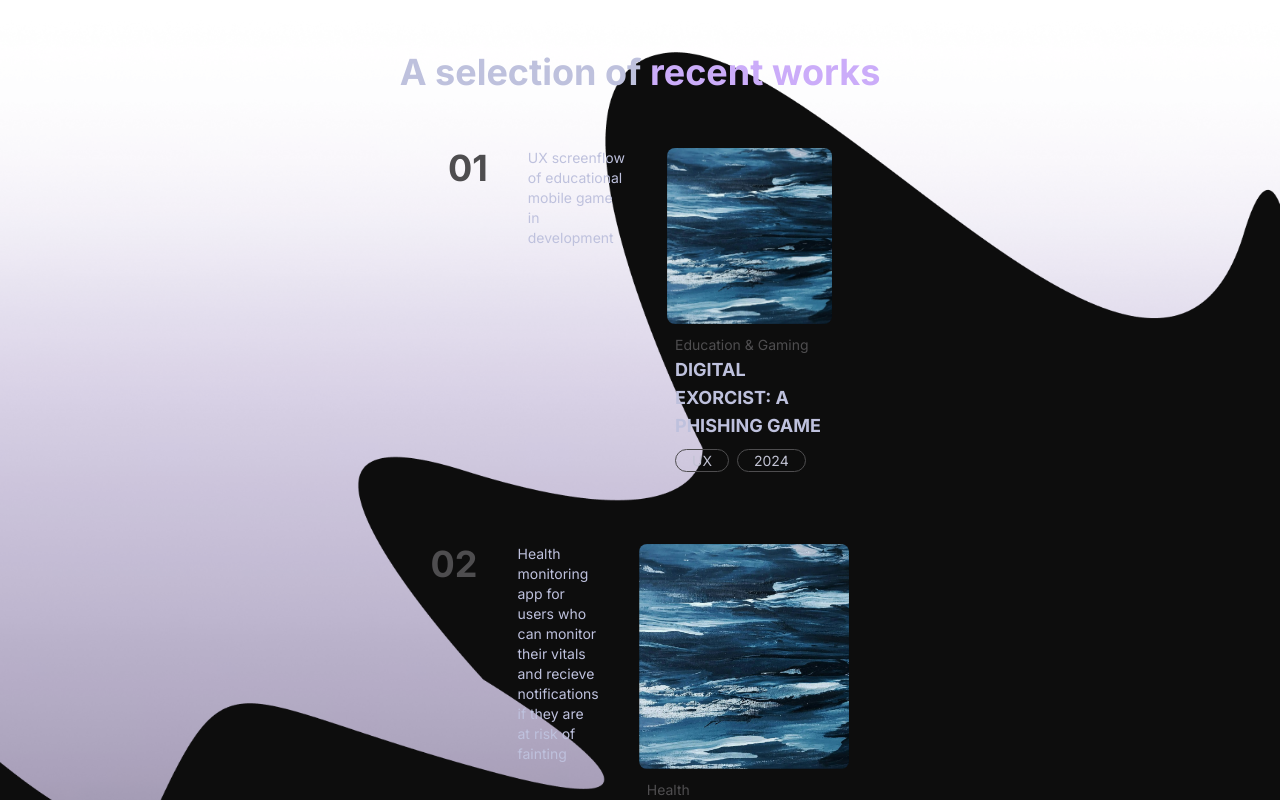
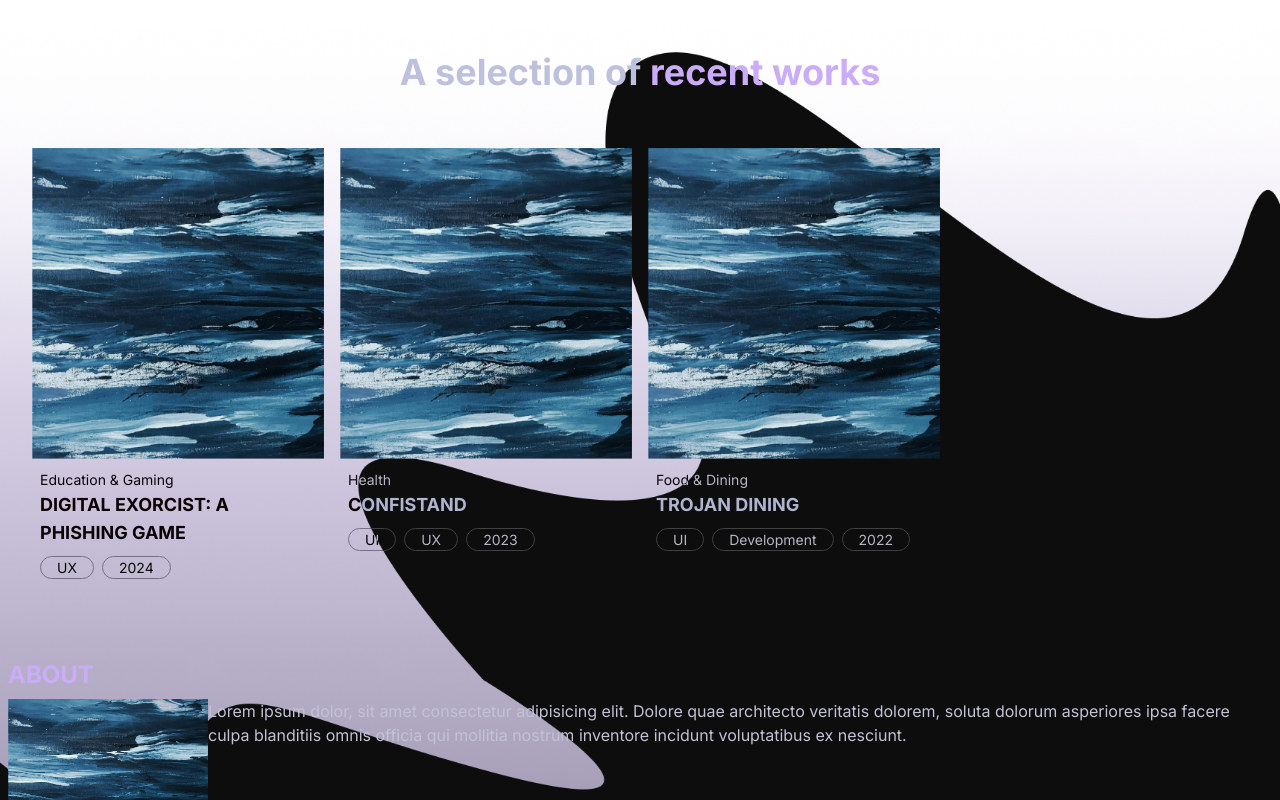
Before and after one commit to beatricehahn/nextjs-portfolio, a Next.js app: page / in a window 1280 px wide. Shown: the part 780-1580 px from the top of the page. Built offline with nearby package versions, Linux system fonts and the light colour scheme.

Commit message:
Replace flex with grid columns to display work

```diff
--- a/components/RecentProjects.tsx
+++ b/components/RecentProjects.tsx
@@ -8,14 +8,13 @@ const RecentProjects = () => {
             A selection of {' '}
             <span className="text-purple">recent works</span>
         </h1>
-        <div className="flex flex-col items-center justify-between p-4 gap-16 mt-10">
-            {projects.map(( { id, genre, title, des, img, tags }) => (
-                <div key={id} className=' flex items-center justify-center sm:w-96'>
+        <div
+            className="grid sm:grid-col-1 p-4 md:grid-cols-3 lg:grid-cols-4 gap-4 mt-10">
+            {projects.map(( { id, genre, title, img, tags }) => (
+                <div key={id} className=''>
                     <ProjectBox
-                        id={id}
                         genre={genre}
                         title={title}
-                        des={des}
                         img={img}
                         tags={tags}
                     />
--- a/components/molecules/ProjectBox.tsx
+++ b/components/molecules/ProjectBox.tsx
@@ -1,24 +1,18 @@
 import Tag from "../atoms/Tag";
 
 const ProjectBox = (
-  { id, genre, title, des, img, tags } : { id: number, genre : string, title : string, des: string, img : string, tags : string[] }
+  { genre, title, img, tags } : { genre : string, title : string, img : string, tags : string[] }
 ) => {
   return (
     <div className=" flex flex-col md:flex-row md:items-start md:justify-between items-center">
-      <div className='flex'>
-        <span className="font-bold text-4xl mr-10 text-white-800">
-          {"0" + id}
-        </span>
-        <p className="mr-10 text-sm h-[100px]">{des}</p>
-      </div>
-      <div className="rounded-lg w-full">
+      <div className="w-full">
           <img
             src={img}
             alt='Project Picture'
-            className="w-full h-auto rounded-lg"
+            className=""
           />
-          <div className="m-2">
-            <span className="text-sm mb-1 text-white-800">{genre}</span>
+          <div className="m-2 mix-blend-difference">
+            <span className="text-sm mb-1 text-white-200">{genre}</span>
             <h6 className='text-lg font-bold mb-2'>{title}</h6>
             {tags.map((tag) => (
               <Tag label={tag} />
```
